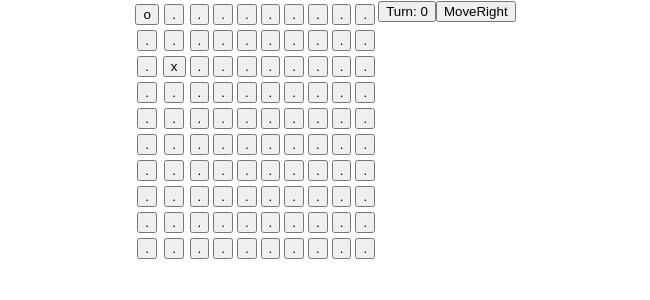
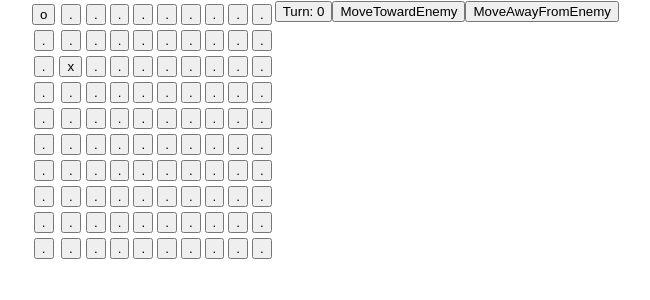
Before and after one commit to herstad/brigands-deploy, a React (Create React App) app: page / in a window 1280 px wide. Shown: the top 300 px of the page, without its empty margins (316-966 px from the left). Built offline with nearby package versions, Linux system fonts and the light colour scheme.

Commit message:
Move toward and away from enemy

```diff
--- a/src/ContextProvider.js
+++ b/src/ContextProvider.js
@@ -12,21 +12,43 @@ export default class ContextProvider extends Component {
     this.setState(state => ({count: state.count + 1}))
   };
 
-  moveRight = () => {
-    console.log('clicked moveOnClick');
-    this.setState((state) => {
-      const [mover, ...rest] = state.items;
-      const moved = Object.assign({}, mover);
-      moved.x = mover.x + 1;
-      console.log('clicked moveOnClick. moved.x: ' + moved.x);
-      return {items: [moved, ...rest]};
-    });
-  };
-
   setSelected = (selected) => {
     console.log('setSelected x:' + selected.x);
     this.setState({selected});
   };
+
+  moveTowardEnemy = () => {
+    this.move(this.towardEnemy);
+  };
+
+  moveAwayFromEnemy = () => {
+    this.move(this.awayFromEnemy);
+  };
+
+  towardEnemy = (state) => {
+    const [brigand, enemy] = state.items;
+    const xd = enemy.x - brigand.x;
+    const yd = enemy.y - brigand.y;
+    return Math.abs(xd) > Math.abs(yd) ? {x: Math.sign(xd), y:0} : {x: 0, y: Math.sign(yd)};
+  };
+
+  awayFromEnemy = (state) => {
+    const {x,y} = this.towardEnemy(state);
+    return {x: x*-1, y:y*-1};
+  };
+
+  move = (direction) => {
+    this.setState((state) => {
+      const {x,y} = direction(state);
+      const [mover, ...rest] = state.items;
+      const moved = Object.assign({}, mover);
+      moved.x = mover.x + x;
+      moved.y = mover.y + y;
+      console.log('clicked moveOnClick. x: ' + x + 'y: ' + y);
+      console.log('clicked moveOnClick. moved.x: ' + moved.x + 'moved.y: ' + moved.y);
+      return {items: [moved, ...rest]};
+    });
+  }
 
   render() {
     const {count, items, selected} = this.state;
@@ -34,7 +56,8 @@ export default class ContextProvider extends Component {
     const value = {
       addOne: this.addOne,
       count,
-      moveRight: this.moveRight,
+      moveTowardEnemy: this.moveTowardEnemy,
+      moveAwayFromEnemy: this.moveAwayFromEnemy,
       items,
       selected,
       setSelected: this.setSelected
--- a/src/Orders.js
+++ b/src/Orders.js
@@ -13,13 +13,19 @@ class Orders extends Component {
         }}
       </BrigandContext.Consumer>
       <BrigandContext.Consumer>
-        {({moveRight}) => {
+        {({moveTowardEnemy}) => {
           return (
-            <button onClick={moveRight}>MoveRight</button>
+            <button onClick={moveTowardEnemy}>MoveTowardEnemy</button>
           )
         }}
       </BrigandContext.Consumer>
-
+      <BrigandContext.Consumer>
+        {({moveAwayFromEnemy}) => {
+          return (
+            <button onClick={moveAwayFromEnemy}>MoveAwayFromEnemy</button>
+          )
+        }}
+      </BrigandContext.Consumer>
     </div>
   }
 }
```
